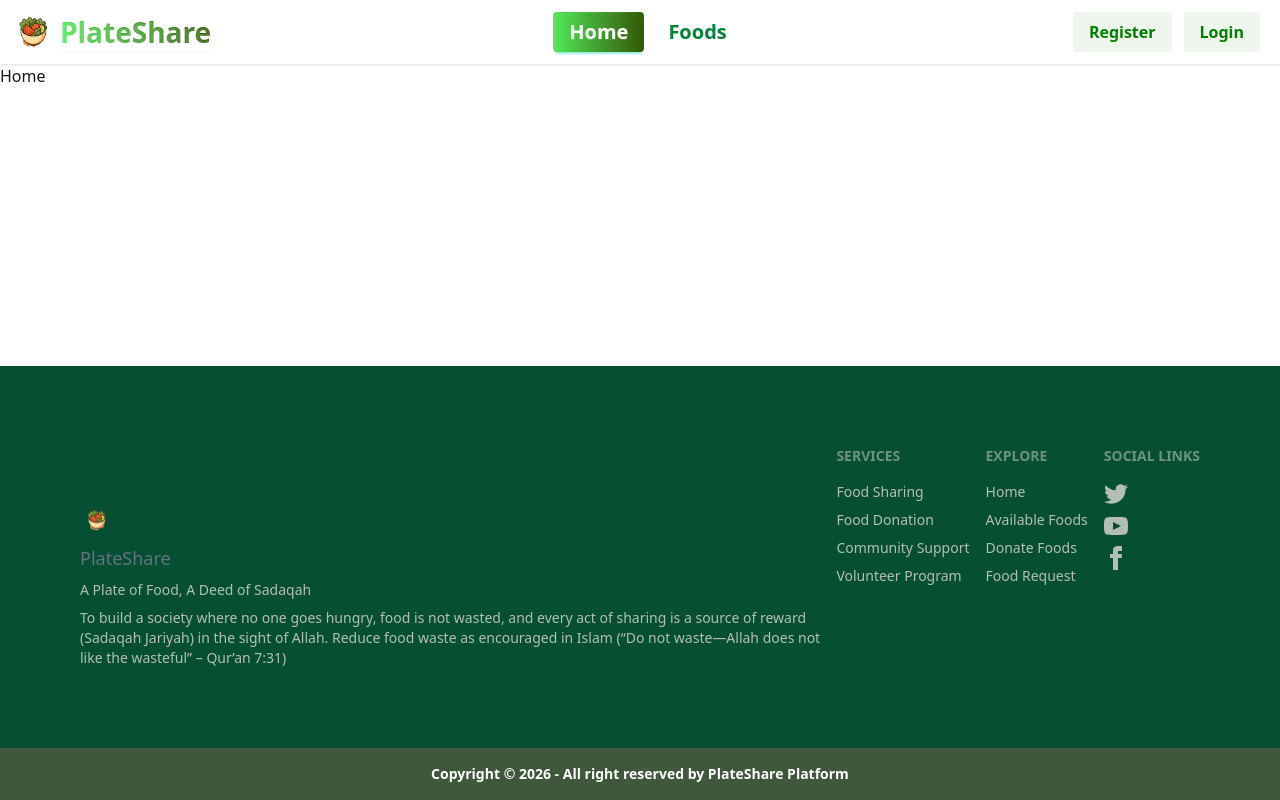
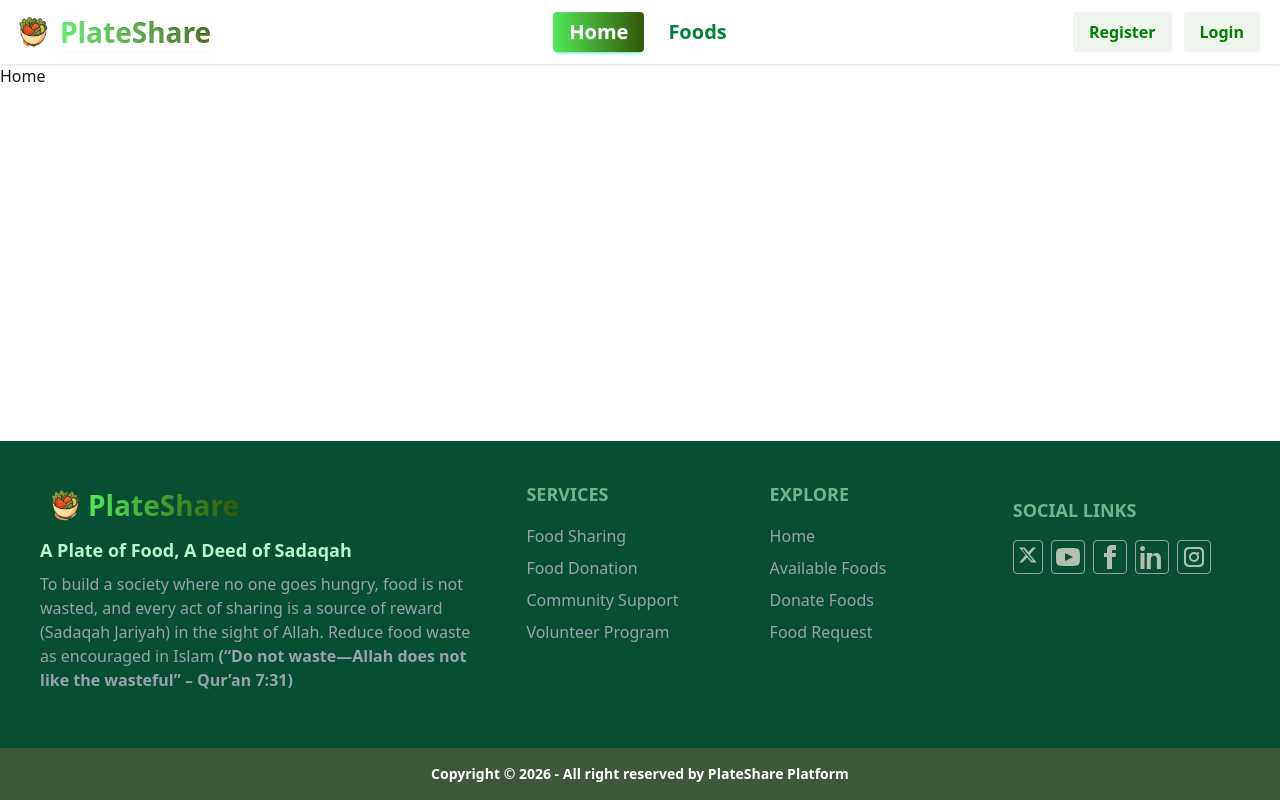
Before and after one commit to asmasultana07/PlateShare_clientSide, a React (Vite) app: page / in a window 1280 px wide. Built offline with nearby package versions, Linux system fonts and the light colour scheme.

Commit message:
added Footer

```diff
--- a/src/components/Footer.jsx
+++ b/src/components/Footer.jsx
@@ -9,57 +9,64 @@ const Footer = () => {
     return (
         <footer className="flex flex-col justify-between bg-[#074f32] ">
             <div>
-            <MyContainer className="footer sm:footer-horizontal text-[#b4bfb4]  p-10 md:p-20">
+                <MyContainer className="grid grid-cols-1 sm:grid-cols-2 md:grid-cols-5 gap-4 text-[#b4bfb4]  p-10">
 
-                <div>
-                    <svg
-                        width="50"
-                        height="50"
-                        viewBox="0 0 24 24"
-                        xmlns="http://www.w3.org/2000/svg"
-                        fill-rule="evenodd"
-                        clip-rule="evenodd"
-                        className="fill-current"
-                    ></svg>
-                    <img src={logoImage} alt="" className="w-8 h-8" />
-                    <Link to='/' className="font-medium text-lg text-[#627382]">
+                    <div className="col-span-2 mr-6 mb-4">
+                        <Link to='/'>
+                            <div className="flex justify-start items-center mb-2 hover:scale-105">
+                                {/* <svg width="50" height="50" viewBox="0 0 24 24" xmlns="http://www.w3.org/2000/svg"
+                                    fill-rule="evenodd" clip-rule="evenodd" className="fill-current"
+                                ></svg> */}
+                                <img src={logoImage} alt="" className="w-12 h-12" />
+                                <p className="font-semibold text-[24px] md:text-[28px]  bg-gradient-to-r from-[#4feb59] to-[#315805] bg-clip-text text-transparent">
                                     PlateShare
+                                </p>
+                            </div>
                         </Link>
-                    <p> A Plate of Food, A Deed of Sadaqah</p>
-                    <p> To build a society where no one goes hungry, food is not wasted, and every act of sharing is a source of reward (Sadaqah Jariyah) in the sight of Allah.
-                        Reduce food waste as encouraged in Islam (“Do not waste—Allah does not like the wasteful” – Qur’an 7:31)
+
+                        <p className="font-semibold text-[18px] text-green-200  my-2"> A Plate of Food, A Deed of Sadaqah</p>
+                        <p className="text-gray-400"> To build a society where no one goes hungry, food is not wasted, and every act of sharing is a source of reward (Sadaqah Jariyah) in the sight of Allah.
+                            Reduce food waste as encouraged in Islam <span className="font-semibold">(“Do not waste—Allah does not like the wasteful” – Qur’an 7:31)</span>
                         </p>
                     </div>
                     <div>
-                    <h6 className="footer-title">Services</h6>
+                        <h6 className="footer-title text-[18px] text-green-200">Services</h6>
+                        <div className="flex flex-col gap-2 mt-4 text-gray-400">
                             <a className="link link-hover">Food Sharing</a>
                         <a className="link link-hover">Food Donation</a>
                         <a className="link link-hover">Community Support</a>
                         <a className="link link-hover">Volunteer Program</a>
                         </div>
+                    </div>
                     <div>
-                    <h6 className="footer-title">Explore</h6>
+                        <h6 className="footer-title text-[18px] text-green-200">Explore</h6>
+                        <div className="flex flex-col gap-2 mt-4 text-gray-400">
                         <Link to='/' className="link link-hover">Home</Link>
                         <Link to='/available-foods' className="link link-hover">Available Foods</Link>
                         <Link className="link link-hover">Donate Foods</Link>
                         <Link className="link link-hover">Food Request</Link>
                         </div>
+                    </div>
                     <div>
-                    <h6 className="footer-title grid-flow-col gap-4 md:place-self-center md:justify-self-end">Social Links</h6>
-                    <a>
-                        <svg xmlns="http://www.w3.org/2000/svg" width="24" height="24" viewBox="0 0 24 24" className="fill-current"> <path d="M24 4.557c-.883.392-1.832.656-2.828.775 1.017-.609 1.798-1.574 2.165-2.724-.951.564-2.005.974-3.127 1.195-.897-.957-2.178-1.555-3.594-1.555-3.179 0-5.515 2.966-4.797 6.045-4.091-.205-7.719-2.165-10.148-5.144-1.29 2.213-.669 5.108 1.523 6.574-.806-.026-1.566-.247-2.229-.616-.054 2.281 1.581 4.415 3.949 4.89-.693.188-1.452.232-2.224.084.626 1.956 2.444 3.379 4.6 3.419-2.07 1.623-4.678 2.348-7.29 2.04 2.179 1.397 4.768 2.212 7.548 2.212 9.142 0 14.307-7.721 13.995-14.646.962-.695 1.797-1.562 2.457-2.549z"></path>
+                        <h6 className="footer-title text-[18px] text-green-200 my-4">Social Links</h6>
+
+                        <div className="flex flex-wrap gap-2">
+                            <a href="https://x.com/" className="border border-gray-400 rounded-sm p-1"> <svg xmlns="http://www.w3.org/2000/svg" viewBox="0 0 24 24" className="w-5 h-5 fill-current" aria-label="X" >  <path d="M17.53 3H21.5L14.19 11.38L22.5 21H15.96L10.9 14.94L5.42 21H1.45L9.21 12.07L1.25 3H7.96L12.53 8.39L17.53 3ZM16.14 18.73H18.26L6.79 5.17H4.52L16.14 18.73Z" />
                             </svg>
                             </a>
-                    <a>
-                        <svg
-                            xmlns="http://www.w3.org/2000/svg" width="24" height="24" viewBox="0 0 24 24" className="fill-current">  <path d="M19.615 3.184c-3.604-.246-11.631-.245-15.23 0-3.897.266-4.356 2.62-4.385 8.816.029 6.185.484 8.549 4.385 8.816 3.6.245 11.626.246 15.23 0 3.897-.266 4.356-2.62 4.385-8.816-.029-6.185-.484-8.549-4.385-8.816zm-10.615 12.816v-8l8 3.993-8 4.007z"></path>
+                            <a href="https://x.com/" className="border border-gray-400  rounded-sm p-1"> <svg xmlns="http://www.w3.org/2000/svg" width="24" height="24" viewBox="0 0 24 24" className="fill-current">  <path d="M19.615 3.184c-3.604-.246-11.631-.245-15.23 0-3.897.266-4.356 2.62-4.385 8.816.029 6.185.484 8.549 4.385 8.816 3.6.245 11.626.246 15.23 0 3.897-.266 4.356-2.62 4.385-8.816-.029-6.185-.484-8.549-4.385-8.816zm-10.615 12.816v-8l8 3.993-8 4.007z"></path>
                             </svg>
                             </a>
-                    <a>
-                        <svg xmlns="http://www.w3.org/2000/svg" width="24" height="24" viewBox="0 0 24 24" className="fill-current"> <path
-                            d="M9 8h-3v4h3v12h5v-12h3.642l.358-4h-4v-1.667c0-.955.192-1.333 1.115-1.333h2.885v-5h-3.808c-3.596 0-5.192 1.583-5.192 4.615v3.385z"></path>
+                            <a href="https://x.com/" className="border border-gray-400  rounded-sm p-1"> <svg xmlns="http://www.w3.org/2000/svg" width="24" height="24" viewBox="0 0 24 24" className="fill-current"> <path d="M9 8h-3v4h3v12h5v-12h3.642l.358-4h-4v-1.667c0-.955.192-1.333 1.115-1.333h2.885v-5h-3.808c-3.596 0-5.192 1.583-5.192 4.615v3.385z"></path>
                             </svg>
                             </a>
+                            <a href="https://x.com/" className="border border-gray-400  rounded-sm p-1"> <svg xmlns="http://www.w3.org/2000/svg" width="24" height="24" viewBox="0 0 24 24" className=" fill-current" aria-label="LinkedIn" > <path d="M4.98 3.5C4.98 4.88 3.86 6 2.5 6S0 4.88 0 3.5 1.12 1 2.5 1s2.48 1.12 2.48 2.5zM.5 8h4v16h-4V8zM8.5 8h3.8v2.2h.05c.53-1 1.83-2.2 3.77-2.2 4.03 0 4.78 2.65 4.78 6.1V24h-4v-8.5c0-2.03-.04-4.63-2.82-4.63-2.82 0-3.26 2.2-3.26 4.48V24h-4V8z" />
+                            </svg>
+                            </a>
+                            <a href="https://x.com/" className="border border-gray-400  rounded-sm p-1"> <svg xmlns="http://www.w3.org/2000/svg" width="24" height="24" viewBox="0 0 24 24" className=" fill-current" aria-label="Instagram" >  <path d="M7.75 2h8.5C19.99 2 22 4.01 22 6.75v10.5C22 19.99 19.99 22 16.25 22h-8.5C4.01 22 2 19.99 2 17.25V6.75C2 4.01 4.01 2 7.75 2Zm0 2A3.75 3.75 0 0 0 4 7.75v8.5A3.75 3.75 0 0 0 7.75 20h8.5A3.75 3.75 0 0 0 20 16.25v-8.5A3.75 3.75 0 0 0 16.25 4h-8.5ZM12 7a5 5 0 1 1 0 10a5 5 0 0 1 0-10Zm0 2a3 3 0 1 0 0 6a3 3 0 0 0 0-6Zm5.25-.9a1.15 1.15 0 1 1-2.3 0a1.15 1.15 0 0 1 2.3 0Z" />
+                            </svg>
+                            </a>
+                        </div>
                     </div>
 
 
```
Lines whose indentation alone changed are shown as unchanged.
